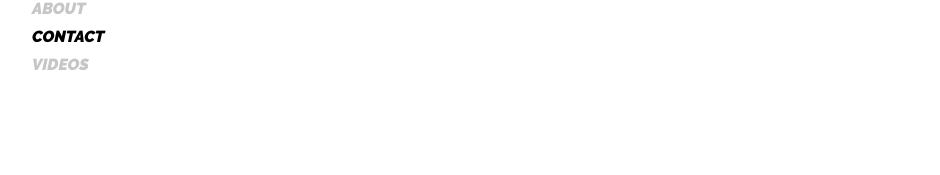
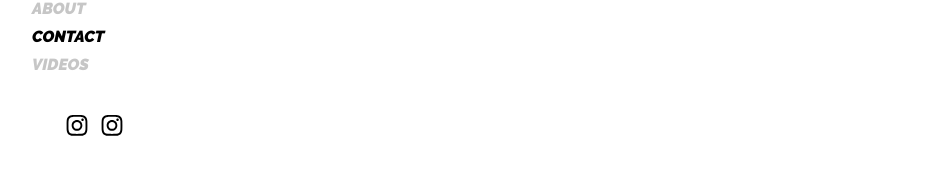
Before and after one commit to calebbrenden/my-site, a Jekyll site: the page built from contact.md, in a window 1280 px wide. Shown: the part 235-410 px from the top of the page, without its empty margins (36-976 px from the left). Built offline with Jekyll 4.4.1, drawn with Linux system fonts in a browser that asks for light colours.

Commit message:
made icons black to test

```diff
--- a/_sass/hydeout/_layout.scss
+++ b/_sass/hydeout/_layout.scss
@@ -373,7 +373,7 @@ body {
 /* USE THESE TO CHANGE THE COLOR OF YOUR SOCIAL ICON LINKS */
 
   svg {
-    fill: rgba(255, 255, 255, 0.85);
+    fill: #000;
   }
 
   /*&:hover, &:focus, &.active {
```
